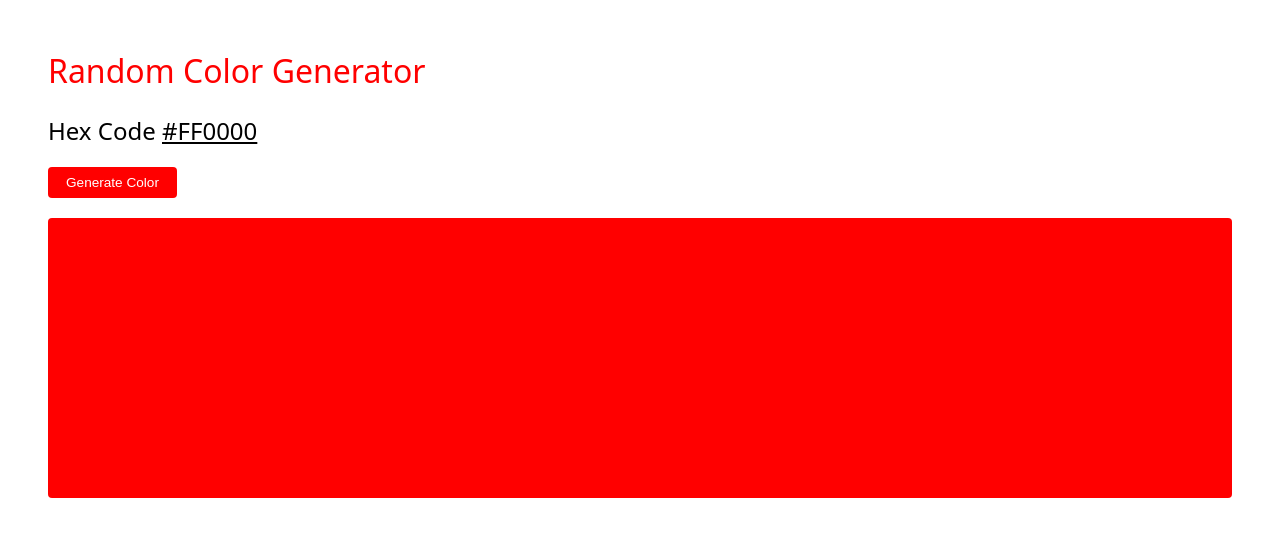
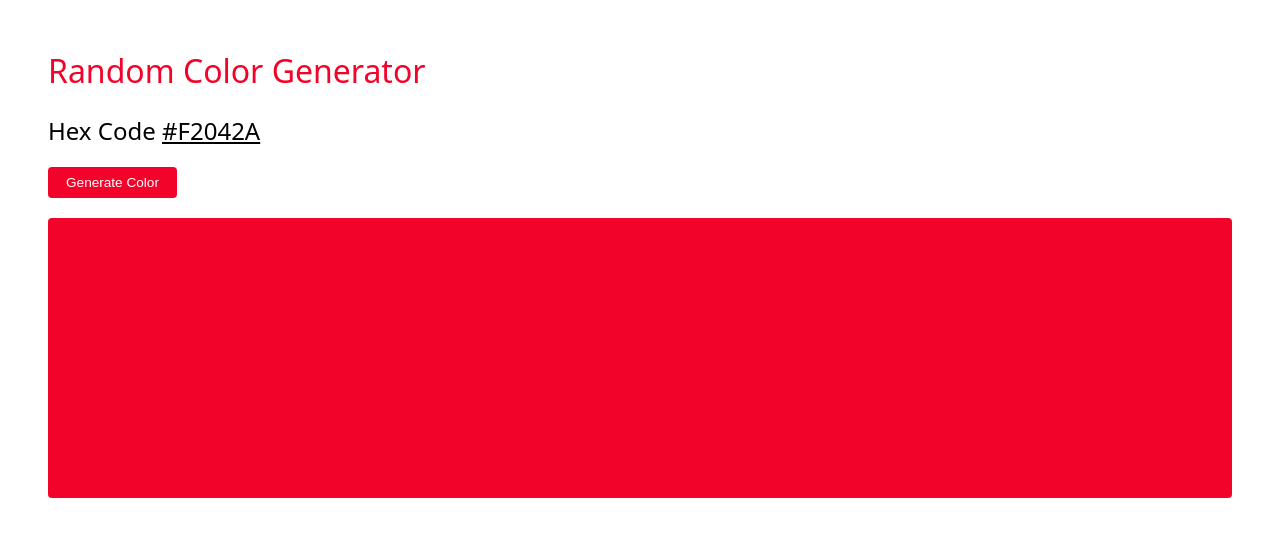
Before and after one commit to Kummirai/JavaScript-Beginner-Projects, a plain HTML site: page 001-random-color-generator/index.html in a window 1280 px wide. Drawn offline with Linux system fonts and the light colour scheme.

Commit message:
Update color values to use hex codes for consistency in styling

```diff
--- a/001-random-color-generator/css/style.css
+++ b/001-random-color-generator/css/style.css
@@ -9,7 +9,7 @@ body {
 }
 
 .h-1 {
-  color: red;
+  color: #f2042a;
   font-weight: 500;
 }
 
@@ -20,7 +20,7 @@ body {
 .btn {
   padding: 8px 18px;
   color: white;
-  background-color: red;
+  background-color: #f2042a;
   border: none;
   border-radius: 4px;
   font-size: 0.85rem;
@@ -35,7 +35,7 @@ body {
   margin-top: 20px;
   width: 100%;
   height: 280px;
-  background-color: red;
+  background-color: #f2042a;
   border-radius: 4px;
 }
 
--- a/001-random-color-generator/js/main.js
+++ b/001-random-color-generator/js/main.js
@@ -24,9 +24,9 @@ const alphaNumerals = [
 let hexColor = [];
 
 displayColor.style.backgroundColor =
-  localStorage.getItem("generatedColor") || "red";
+  localStorage.getItem("generatedColor") || "#F2042A";
 
-hexCode.innerHTML = localStorage.getItem("generatedColor") || "#FF0000";
+hexCode.innerHTML = localStorage.getItem("generatedColor") || "#F2042A";
 
 const generateHexColor = () => {
   for (let num = 0; num < 6; num++) {
```
